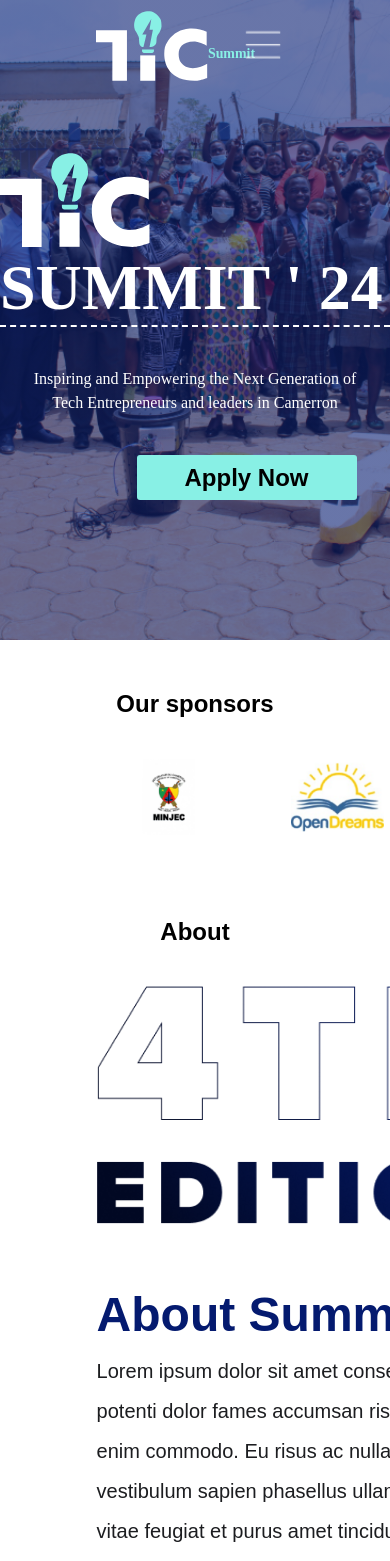
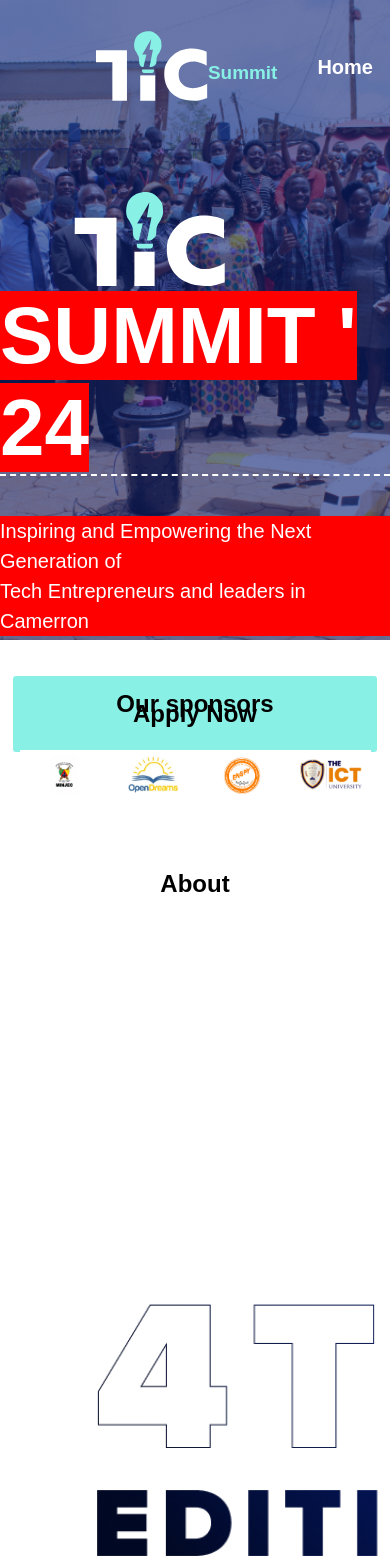
Before and after one commit to gerardlonzi/tic-summit, a React (Vite) app: page / in a window 390 px wide. Shown: the top 1561 px of the page. Built offline with nearby package versions, Linux system fonts and the light colour scheme; a web font is replaced by a local one.

Commit message:
some updated the responsiveness

```diff
--- a/src/App.css
+++ b/src/App.css
@@ -11,17 +11,16 @@
 .all {
   height: 640px;
   padding-top: 19px;
-  background: linear-gradient(
-      0deg,
+  background: linear-gradient(0deg,
       rgba(4, 26, 111, 0.6) 0%,
-      rgba(4, 26, 111, 0.6) 100%
-    ),
+      rgba(4, 26, 111, 0.6) 100%),
     url("images/Rectangle.png"),
     lightgray 0px -121.774px / 100% 147.71% no-repeat;
   background-repeat: no-repeat;
   background-size: cover;
   background-position: center;
 }
+
 nav {
   display: flex;
   align-items: center;
@@ -30,26 +29,28 @@ nav {
   text-align: center;
   transition: 0.4s ease;
 }
+
 .nav-scroll {
   position: fixed;
   width: 100%;
-  background: linear-gradient(
-    0deg,
-    rgba(4, 26, 111, 0.6) 0%,
-    rgba(4, 26, 111, 0.6) 100%
-  );
+  background: linear-gradient(0deg,
+      rgba(4, 26, 111, 0.6) 0%,
+      rgba(4, 26, 111, 0.6) 100%);
   top: -20px;
   z-index: 100;
   transform: translateY(20%);
   padding: 5px 102px 20px 96.34px;
 }
+
 .hamburger {
   display: none;
 }
+
 nav p {
   display: flex;
   align-items: center;
 }
+
 nav span {
   color: #88f0e5;
   font-size: 18.967px;
@@ -58,11 +59,13 @@ nav span {
   line-height: 110.5%;
   padding-top: 16px;
 }
+
 nav svg {
   width: 111.584px;
   height: 70px;
   flex-shrink: 0;
 }
+
 nav ul {
   list-style: none;
   display: flex;
@@ -71,6 +74,7 @@ nav ul {
   line-height: 110.5%;
   padding-top: 33px;
 }
+
 nav li a {
   color: #fff;
   text-align: center;
@@ -81,27 +85,32 @@ nav li a {
   text-decoration: none;
   color: white;
 }
+
 nav li a:hover {
   opacity: 0.55;
 }
+
 .txt {
   display: flex;
   align-items: center;
   justify-content: center;
   margin-top: 80px;
 }
+
 .txt span {
   color: #fff;
   font-size: 96px;
   font-style: normal;
   font-weight: 700;
 }
+
 .txt svg {
   width: 150.04px;
   height: 94.124px;
   flex-shrink: 0;
   margin-right: 30px;
 }
+
 .txts {
   color: #fff;
   font-size: 20px;
@@ -111,29 +120,31 @@ nav li a:hover {
   margin-top: 40px;
   display: flex;
   justify-content: center;
+  margin-bottom: 40px;
 }
+
 hr {
   border: none;
   border-top: 2px dashed;
   color: white;
   justify-content: center;
 }
+
 .apply button {
   display: flex;
   justify-content: center;
-  margin-top: 40px;
   align-items: center;
   padding: 20px 120px;
-  position: relative;
-  left: 35%;
   font-size: 24px;
   font-style: normal;
   font-weight: 600;
+  margin: auto;
   line-height: 150.5%;
   background-color: #88f0e5;
   border-radius: 3px;
   border: none;
 }
+
 .apply1 {
   background-color: #88f0e5;
   color: #00030e;
@@ -145,28 +156,42 @@ hr {
   border-radius: 3px;
 }
 
+.comp {
+  display: flex;
+  flex-direction: column;
+  align-items: center;
+  justify-content: center;
+}
+
 .comp h2 {
   margin-top: 50px;
-  text-align: center;
+
 }
+
 .comp img {
-  position: relative;
-  margin-left: 85px;
-  width: 1000px;
+
+  width: 90%;
   margin-top: 32px;
 }
+
 .blocks {
   display: flex;
   align-items: center;
   gap: 145.25px;
+  width: 100%;
+
   padding-left: 96.62px;
   padding-right: 96.62px;
   margin-top: 40px;
 }
+
+
+
 .about h2 {
   text-align: center;
   margin-top: 72px;
 }
+
 .blocks h1 {
   color: #041a6f;
   font-size: 48px;
@@ -174,15 +199,18 @@ hr {
   font-weight: 600;
   line-height: 150.5%;
 }
+
 .bloc2 p {
-  width: 500px;
-  height: 244px;
+
+  height: fit-content;
+  padding-bottom: 5px;
   color: #1c1d20;
   font-size: 20px;
   font-style: normal;
   font-weight: 400;
   line-height: 200%;
 }
+
 .bloc2 button {
   display: flex;
   width: 212px;
@@ -191,29 +219,43 @@ hr {
   justify-content: center;
   align-items: center;
   gap: 10px;
+  border: none;
+  outline: none;
   border-radius: 2px;
   background: #00030e;
   color: white;
-  position: relative;
-  left: 55%;
-  margin-top: 100px;
+  margin-left: auto;
+
+  margin-top: 60px;
 }
-.bloc2 {
-  margin-right: 50px;
-}
+
+.bloc2 {}
+
 .bloc2 svg {
   width: 25px;
 }
+
 .bloc {
   display: flex;
   flex-direction: column;
   gap: 40px;
-  width: 1440px;
+
+  width: 100%;
 }
+
 .bloc img {
-  width: 419px;
-  flex-shrink: 0;
+  width: 450px;
+
 }
+
+@media screen and (max-width:1242px) {
+
+  .blocks {
+    gap: 20;
+  }
+}
+
+
 .sec {
   border-radius: 20px;
   background: #fff;
@@ -230,6 +272,7 @@ hr {
   margin-top: 80px;
   display: flex;
   gap: 70px;
+  background-color: red;
   padding: 0px 102px 0px 96.34px;
   width: 80%;
   background-image: url("conponents/blocks-pages/Vector.png");
@@ -243,12 +286,14 @@ hr {
   flex-direction: column;
   gap: 200px;
 }
+
 .elem1 h2 {
   color: #1e1e1e;
   font-size: 64px;
   font-style: normal;
   font-weight: 700;
 }
+
 .elem1 span {
   margin-bottom: 50px;
   color: #041a6f;
@@ -258,21 +303,25 @@ hr {
   line-height: 120%;
   text-transform: uppercase;
 }
+
 .tern {
   margin-bottom: 30px;
 }
+
 .elem2 {
   display: flex;
   flex-direction: column;
   gap: 200px;
-  margin-left: 100px;
+
 }
+
 .elem2 .sec:first-child {
   position: relative;
-  left: 270px;
+  margin-left: auto;
 
   top: 50px;
 }
+
 .stat {
   display: flex;
   gap: 90px;
@@ -280,6 +329,7 @@ hr {
   padding: 77px 101px 77px 93px;
   background: linear-gradient(82.5deg, #010823 12.53%, #041a6f 101.69%);
 }
+
 .ours {
   font-size: 24px;
   font-weight: 600;
@@ -289,6 +339,7 @@ hr {
   margin-top: 150px;
   margin-bottom: 40px;
 }
+
 .txtes p {
   height: 256px;
   font-size: 64px;
@@ -298,21 +349,25 @@ hr {
   text-align: left;
   color: white;
 }
+
 .txtes p span {
   color: #88f0e5;
 }
+
 .Allsqrt {
   display: grid;
   grid-template-columns: repeat(2, 1fr);
   top: 77px;
   gap: 30px;
 }
+
 .sqrt {
   width: 350px;
   height: 150px;
   border-radius: 10px;
   background: #fcfcfc4d;
 }
+
 .event {
   font-size: 24px;
   font-weight: 600;
@@ -322,9 +377,11 @@ hr {
   margin-top: 40px;
   margin-bottom: 30px;
 }
+
 .slides {
   overflow: hidden;
 }
+
 .slide {
   display: flex;
   position: relative;
@@ -336,19 +393,24 @@ hr {
   25% {
     right: 0px;
   }
+
   50% {
     right: 1423px;
   }
+
   75% {
     right: 2846px;
   }
+
   100% {
     right: 4269px;
   }
 }
+
 .insig {
   margin: 100px 100px 0px 100px;
 }
+
 .insig h1 {
   font-size: 48px;
   font-weight: 700;
@@ -357,9 +419,11 @@ hr {
   color: #1e1e1e;
   margin-bottom: 25px;
 }
+
 .insig span {
   color: #041a6f;
 }
+
 .insig p {
   font-size: 32px;
   font-weight: 600;
@@ -368,6 +432,7 @@ hr {
   text-align: left;
   color: #1e1e1e;
 }
+
 .bloctxt {
   display: flex;
   top: 3288px;
@@ -375,12 +440,14 @@ hr {
   gap: 20px;
   margin: 100px 100px 0px 100px;
 }
+
 .alltxt {
   display: flex;
   align-items: flex-start;
 
   gap: 21.925926208496094px;
 }
+
 .txtwrit p {
   font-size: 14px;
   font-weight: 400;
@@ -389,19 +456,22 @@ hr {
   text-align: left;
   height: 98.66666412353516px;
 }
+
 .txtwrit h2 {
   margin-bottom: 20px;
 }
+
 .alltxt img {
   width: 55.5px;
   height: 55.5px;
-  padding: 2.022768259048462px 2.3305723667144775px 2.324479818344116px
-    2.994981527328491px;
+  padding: 2.022768259048462px 2.3305723667144775px 2.324479818344116px 2.994981527328491px;
 }
+
 .elig {
   padding: 100px 101px 77px 93px;
   color: #041a6f;
 }
+
 .elig p {
   font-size: 32px;
   font-weight: 600;
@@ -409,9 +479,11 @@ hr {
   letter-spacing: 0em;
   text-align: left;
 }
+
 .elig span {
   color: #041a6f;
 }
+
 .circle {
   padding: 15px;
   border-radius: 50%;
@@ -423,14 +495,17 @@ hr {
   letter-spacing: 0em;
   text-align: left;
 }
+
 .circlewrit {
   width: 50%;
 }
+
 .Allcircle {
   display: flex;
   gap: 20px;
   align-items: flex-start;
 }
+
 .Allcircle p {
   font-size: 20px;
   font-weight: 400;
@@ -438,6 +513,7 @@ hr {
   letter-spacing: 0em;
   text-align: left;
 }
+
 .Allcircle h2 {
   margin-bottom: 20px;
 }
@@ -450,15 +526,19 @@ hr {
   background-image: url("conponents/blocks-pages/Line.png");
   background-repeat: no-repeat;
 }
+
 .Allcircle:first-child {
   margin-left: 40px;
 }
+
 .Allcircle:last-child {
   margin-left: 40px;
 }
+
 .txtim {
   margin: 120px 0px 70px 100px;
 }
+
 .txtim h1 {
   font-size: 64px;
   font-weight: 700;
@@ -467,9 +547,11 @@ hr {
   text-align: left;
   color: #1e1e1e;
 }
+
 .txtim span {
   color: #041a6f;
 }
+
 .car {
   width: 375px;
   height: 290px;
@@ -477,9 +559,11 @@ hr {
   border-radius: 15px;
   background: var(--gradient, linear-gradient(71deg, #010823 0%, #041a6f 100%));
 }
+
 .car:last-child {
   display: none;
 }
+
 .tes,
 .star,
 .con {
@@ -489,15 +573,18 @@ hr {
   letter-spacing: 0em;
   text-align: center;
 }
+
 .star {
   margin-top: 100px;
 }
+
 .carre {
   display: flex;
   margin-right: 50px;
   margin-top: 45px;
   gap: 25px;
 }
+
 .imgStar {
   display: flex;
   gap: 50px;
@@ -508,25 +595,31 @@ hr {
   letter-spacing: 0em;
   text-align: left;
 }
+
 .tx {
   margin-top: 20px;
   margin-bottom: 10px;
 }
+
 .link {
   margin-top: 15px;
 }
+
 .link a {
   margin-left: 13px;
 }
+
 .imgStar a {
   text-decoration: none;
   color: #0038ff;
 }
+
 .espace {
   margin-top: 250px;
   padding: 55px 98px 45px 103px;
   background: linear-gradient(82.5deg, #010823 12.53%, #041a6f 101.69%);
 }
+
 .es {
   font-size: 32px;
   font-weight: 600;
@@ -535,6 +628,7 @@ hr {
   text-align: center;
   color: white;
 }
+
 .aq {
   font-size: 24px;
   font-weight: 600;
@@ -544,6 +638,7 @@ hr {
   color: #88f0e5;
   margin-bottom: 60px;
 }
+
 .btn {
   position: relative;
   left: 394px;
@@ -566,9 +661,11 @@ hr {
   text-align: left;
   color: #1e1e1e;
 }
+
 .answ span {
   color: #041a6f;
 }
+
 .answer {
   display: flex;
   align-items: center;
@@ -576,16 +673,19 @@ hr {
   justify-content: space-between;
   margin-top: 120px;
 }
+
 .aros {
   display: flex;
   flex-direction: column;
   gap: 10px;
 }
+
 .TOopen {
   margin-bottom: 5px;
   z-index: 20;
   font-size: 19px;
 }
+
 .tiret {
   padding-top: 25px;
   padding-bottom: 10px;
@@ -599,14 +699,17 @@ hr {
   letter-spacing: 0em;
   text-align: left;
 }
+
 .con {
   margin-top: 200px;
 }
+
 .drop {
   padding: 100px 101px 77px 93px;
   align-content: center;
   justify-content: center;
 }
+
 .drop p {
   font-size: 32px;
   font-weight: 600;
@@ -615,6 +718,7 @@ hr {
   text-align: left;
   margin-bottom: 30px;
 }
+
 .contact,
 .input {
   display: flex;
@@ -631,6 +735,7 @@ hr {
   border: 0;
   outline: none;
 }
+
 input::placeholder {
   color: black;
   font-size: 20px;
@@ -639,6 +744,7 @@ input::placeholder {
   letter-spacing: 0em;
   text-align: left;
 }
+
 textarea::placeholder {
   color: black;
   padding-left: 10px;
@@ -648,6 +754,7 @@ textarea::placeholder {
   letter-spacing: 0em;
   text-align: left;
 }
+
 textarea {
   width: 608px;
   height: 200px;
@@ -656,6 +763,7 @@ textarea {
   border: 0;
   outline: none;
 }
+
 .btn2 {
   border: 0;
   outline: 0;
@@ -669,18 +777,21 @@ textarea {
   color: #88f0e5;
   margin-left: 447px;
 }
+
 .foot {
   display: flex;
   gap: 70px;
   padding: 77px 101px 77px 110px;
   flex-wrap: wrap;
 }
+
 .fo {
   height: 530px;
   background: linear-gradient(82.5deg, #010823 12.53%, #041a6f 101.69%);
   padding-top: 15px;
   margin-top: 150px;
 }
+
 .foot h2 {
   font-size: 24px;
   font-weight: 700;
@@ -690,6 +801,7 @@ textarea {
   color: white;
   margin-bottom: 20px;
 }
+
 .foot li {
   font-size: 16px;
   font-weight: 600;
@@ -698,14 +810,17 @@ textarea {
   text-align: left;
   color: white;
 }
+
 .foot ul {
   padding-left: 34px;
 }
+
 .img {
   display: flex;
   align-items: center;
   gap: 20px;
 }
+
 .b4 p {
   font-size: 16px;
   font-weight: 600;
@@ -715,6 +830,7 @@ textarea {
   color: white;
   margin-top: 10px;
 }
+
 .pp {
   text-align: center;
   font-size: 19px;
@@ -725,13 +841,44 @@ textarea {
   color: white;
   margin-top: 150px;
 }
+
 .pp span {
   color: #88f0e5;
 }
-@media all and (max-width: 1005px) {
+
+
+
+@media screen and (max-width:550px) {
+
+  .txts {
+    background-color: red;
+
+  }
+
+  .txt span {
+
+    background-color: red;
+    font-size: 80px;
+  }
+
+}
+
+@media screen and (max-width:800px) {
+  .txt div svg {
+    width: 300px;
+
+  }
+
+}
+
+
+/*
+@media screen and (max-width: 1005px) {
+
   html {
     width: 100%;
   }
+
   .fo,
   .comp,
   .about,
@@ -754,6 +901,7 @@ textarea {
   .fo {
     height: 600px;
   }
+
   .sec {
     width: 293;
   }
@@ -761,22 +909,27 @@ textarea {
   nav ul {
     display: none;
   }
+
   .hamburger {
     display: block;
   }
+
   .hamburger img {
     color: black;
     width: 50px;
   }
+
   .apply button {
     width: 220px;
     height: 45px;
     padding: 7.111px;
   }
+
   nav p {
     width: 81.947px;
     height: 51.408px;
   }
+
   nav span {
     color: #88f0e5;
     font-family: Proxima Nova;
@@ -784,6 +937,14 @@ textarea {
     font-style: normal;
     font-weight: 900;
     line-height: 110.5%;
+  }
+
+  .txt {
+    display: flex;
+    background-color: red;
+    justify-content: center;
+    align-items: center;
+    gap: 10px;
   }
 
   .txt span {
@@ -794,6 +955,7 @@ textarea {
     font-weight: 700;
     line-height: normal;
   }
+
   .txts {
     color: #fff;
     text-align: center;
@@ -803,56 +965,66 @@ textarea {
     font-weight: 400;
     line-height: 24px;
   }
+
   .comp img {
     width: 665px;
     height: 92px;
   }
+
   .blocks {
     flex-wrap: wrap;
     flex-shrink: 0;
     gap: 50px;
   }
+
   .bloc2 button {
     left: 96%;
   }
+
   .stat {
     height: 550px;
     gap: 0px;
     flex-direction: column;
     padding: 30px 101px 77px 70px;
   }
+
   .txtes p {
     font-size: 45px;
     height: 193px;
   }
+
   .Allsqrt {
     display: grid;
     grid-template-columns: repeat(2, 1fr);
   }
+
   .sqrt {
     height: 132px;
   }
+
   .imgStar {
     margin: 0;
     flex-direction: column;
     gap: 80px;
     color: white;
-    background: var(
-      --gradient,
-      linear-gradient(71deg, #010823 0%, #041a6f 100%)
-    );
+    background: var(--gradient,
+        linear-gradient(71deg, #010823 0%, #041a6f 100%));
     padding: 60px;
   }
+
   .espace {
     background: white;
   }
+
   .nav-scroll {
     width: 30%;
   }
+
   .es,
   .aq {
     color: #000;
   }
+
   .btn {
     border-radius: 5px;
     background: var(--gradient, #010823);
@@ -860,30 +1032,38 @@ textarea {
     padding: 20px 65px;
     left: 320px;
   }
+
   .elem1 span {
     font-size: 55px;
   }
+
   .elem2 {
     margin-left: 20px;
   }
+
   .sec {
     width: 300px;
   }
+
   .insig {
     margin: 100px -27px 0px 100px;
   }
+
   .bloctxt {
     gap: 15px;
     margin: 50px 100px 0px 100px;
   }
+
   .alltxt {
     display: flex;
     gap: 4.925926208496094px;
   }
+
   .txtwrit h2 {
     margin-bottom: 8px;
     font-size: 30px;
   }
+
   .txtwrit p {
     font-size: 16px;
     font-weight: 400;
@@ -892,34 +1072,42 @@ textarea {
     text-align: left;
     width: 173px;
   }
+
   .elig {
     margin-top: 211px;
     margin-left: 100px;
     color: #041a6f;
   }
+
   .elig p {
     display: flex;
     gap: 10px;
   }
+
   .space {
     gap: 40px;
     margin: -17px -351px 92px 76px;
     width: 1000px;
   }
+
   .Allcircle h2 {
     margin-bottom: 17px;
     font-size: 30px;
   }
+
   .car {
     width: 177px;
     height: 282px;
   }
+
   .txtim h1 {
     font-size: 44px;
   }
+
   .txtim {
     margin: 108px 0px 70px 50px;
   }
+
   .espace {
     margin-top: 100px;
     padding: 0;
@@ -929,17 +1117,21 @@ textarea {
     margin-bottom: 40px;
     font-size: 16px;
   }
+
   .es {
     font-size: 25px;
   }
+
   .answer {
     flex-direction: column;
     gap: 90px;
     margin: 97px -213px -114px -105px;
   }
+
   .answ {
     font-size: 45px;
     position: relative;
     left: -74px;
   }
 }
+*/
```
Also changed, not shown: src/conponents/blocks-pages/about.jsx (+32 -11 lines).
